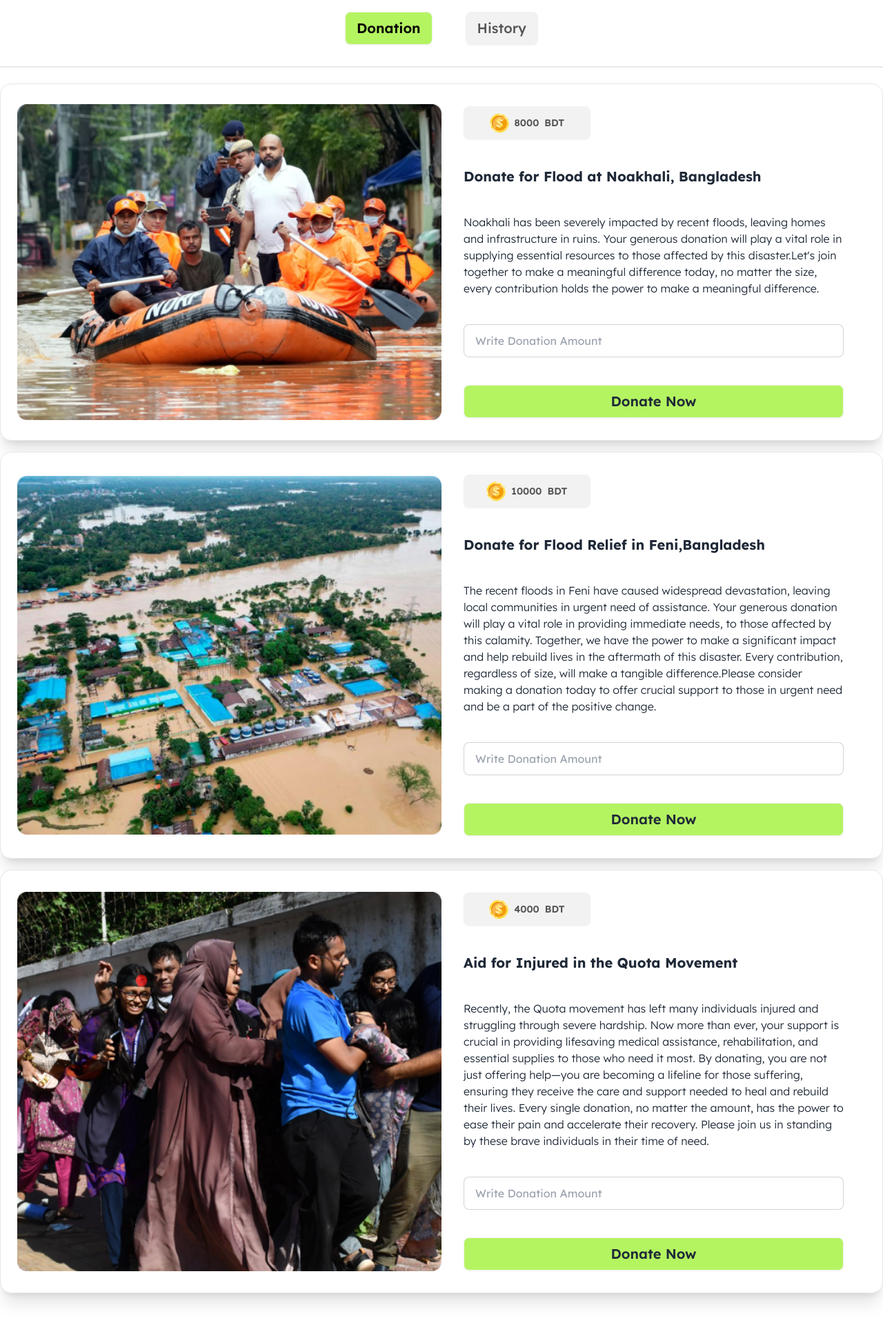
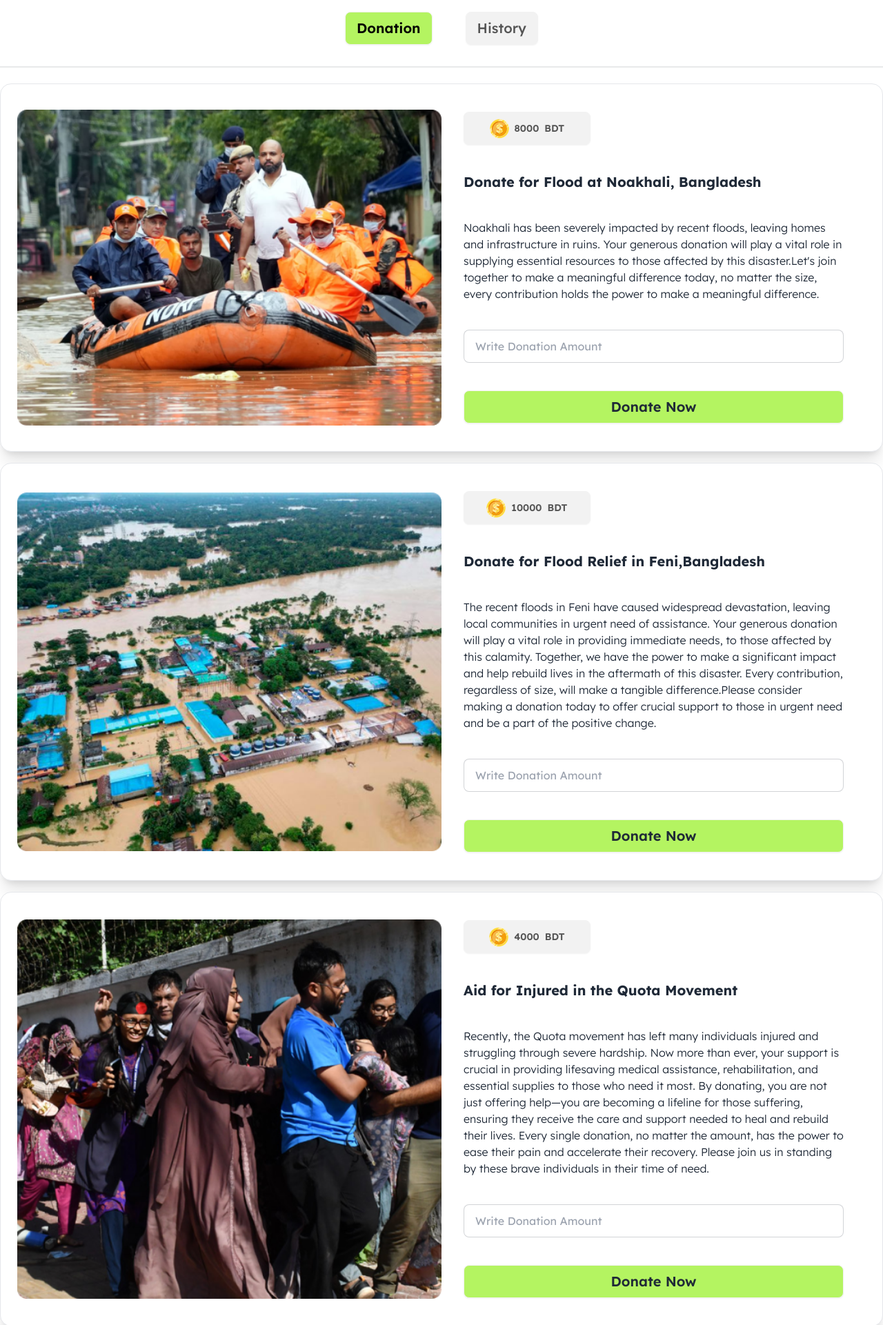
Before and after one commit to tahminatanjidamiti/my-fifth-assignment, a plain HTML site: page index.html in a window 1280 px wide. Shown: the part 120-2041 px from the top of the page at 69% size. Drawn offline with nearby package versions, Linux system fonts and the light colour scheme.

Commit message:
modified and added new code

```diff
--- a/index.html
+++ b/index.html
@@ -45,7 +45,7 @@
     <!-- donation section -->
     <section id="show-donation-section" class="md:container mx-auto space-y-4">
       <!-- 1st card -->
-      <div class="card lg:card-side bg-base-100 shadow-xl px-4 lg:px-6 border lg:w-full">
+      <div class=" p-2 card lg:card-side bg-base-100 shadow-xl px-4 lg:px-6 border lg:w-full">
         <figure class="lg:w-1/2">
           <img src="assets/noakhali.png" alt="Noakhali flood picture" />
         </figure>
@@ -63,7 +63,7 @@
         </div>
       </div>
       <!-- 2nd card -->
-      <div class="card lg:card-side bg-base-100 shadow-xl px-4 lg:px-6 border lg:w-full">
+      <div class="p-2 card lg:card-side bg-base-100 shadow-xl px-4 lg:px-6 border lg:w-full">
         <figure class="lg:w-1/2">
           <img src="assets/feni.png" alt="Feni flood picture" />
         </figure>
@@ -83,7 +83,7 @@
         </div>
       </div>
       <!-- 3rd card -->
-      <div class="card lg:card-side bg-base-100 shadow-xl px-4 lg:px-6 border lg:w-full">
+      <div class="p-2 card lg:card-side bg-base-100 shadow-xl px-4 lg:px-6 border lg:w-full">
         <figure class="lg:w-1/2">
           <img src="assets/quota-protest.png" alt="Noakhali flood picture" />
         </figure>
--- a/js/index.js
+++ b/js/index.js
@@ -5,8 +5,6 @@ function goIndex(){
     window.location.href ='index.html'
 }
 
-
-let activeButton = document.getElementById('show-active-donation');
 
 document.getElementById('show-active-donation')
 .addEventListener('click', function(){
--- a/js/utilities.js
+++ b/js/utilities.js
@@ -1,3 +1,5 @@
+let activeButton = document.getElementById('show-active-donation');
+
 function activeButtonById(id) {
     if (activeButton) {
         activeButton.classList.remove('bg-[#B4F461]', 'font-semibold', 'text-xl', 'text-black');
@@ -9,19 +11,19 @@ function activeButtonById(id) {
 
 }
 
-function getInputFieldValueById(id){
+function getInputFieldValueById(id) {
     const inputValue = document.getElementById(id).value;
     const inputNumber = parseFloat(inputValue);
     return inputNumber;
 }
 
-function getTextFieldValueById(id){
+function getTextFieldValueById(id) {
     const textValue = document.getElementById(id).innerText;
     const textNumber = parseFloat(textValue);
     return textNumber;
 }
 
-function showSectionById(id){
+function showSectionById(id) {
     // hide all the section
     document.getElementById('show-donation-section').classList.add('hidden');
     document.getElementById('show-history-section').classList.add('hidden');
```
Also changed, not shown: blog.html (+3 -3 lines).
